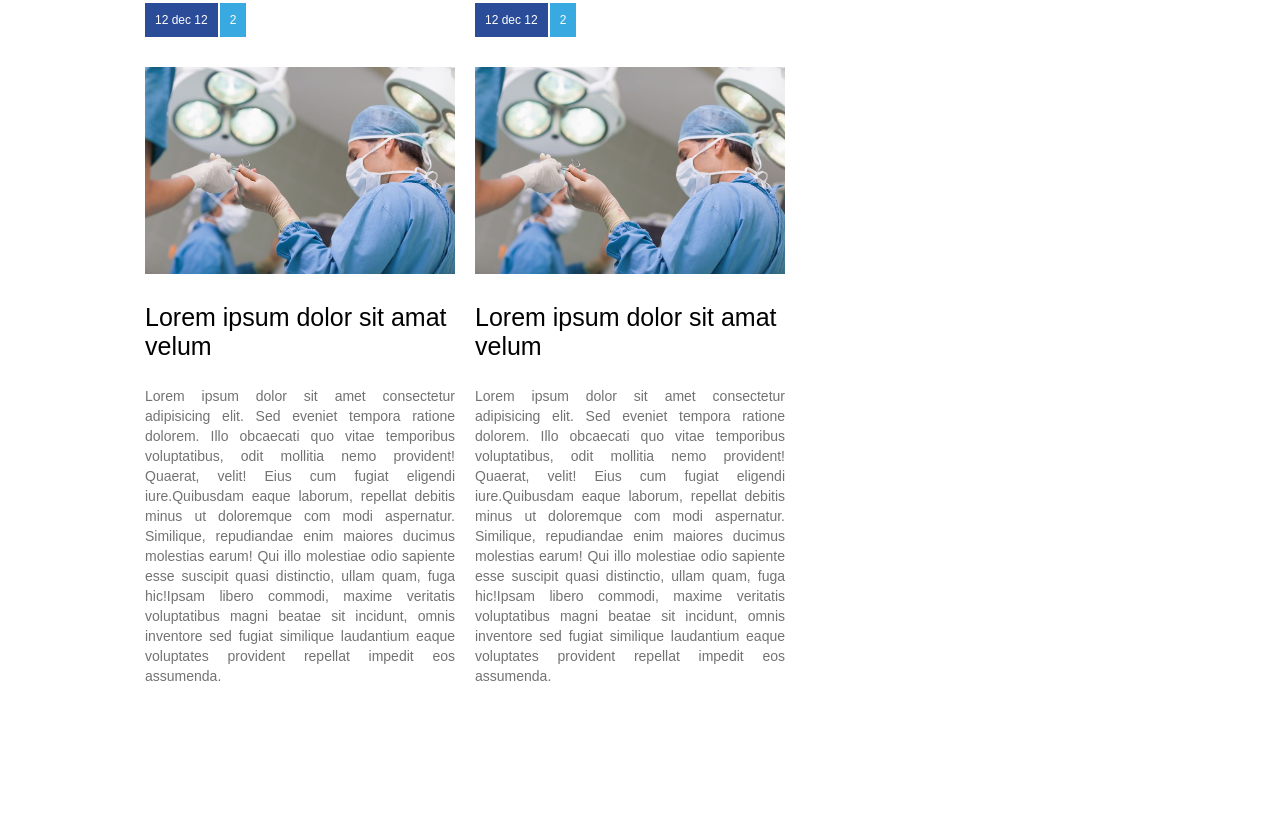
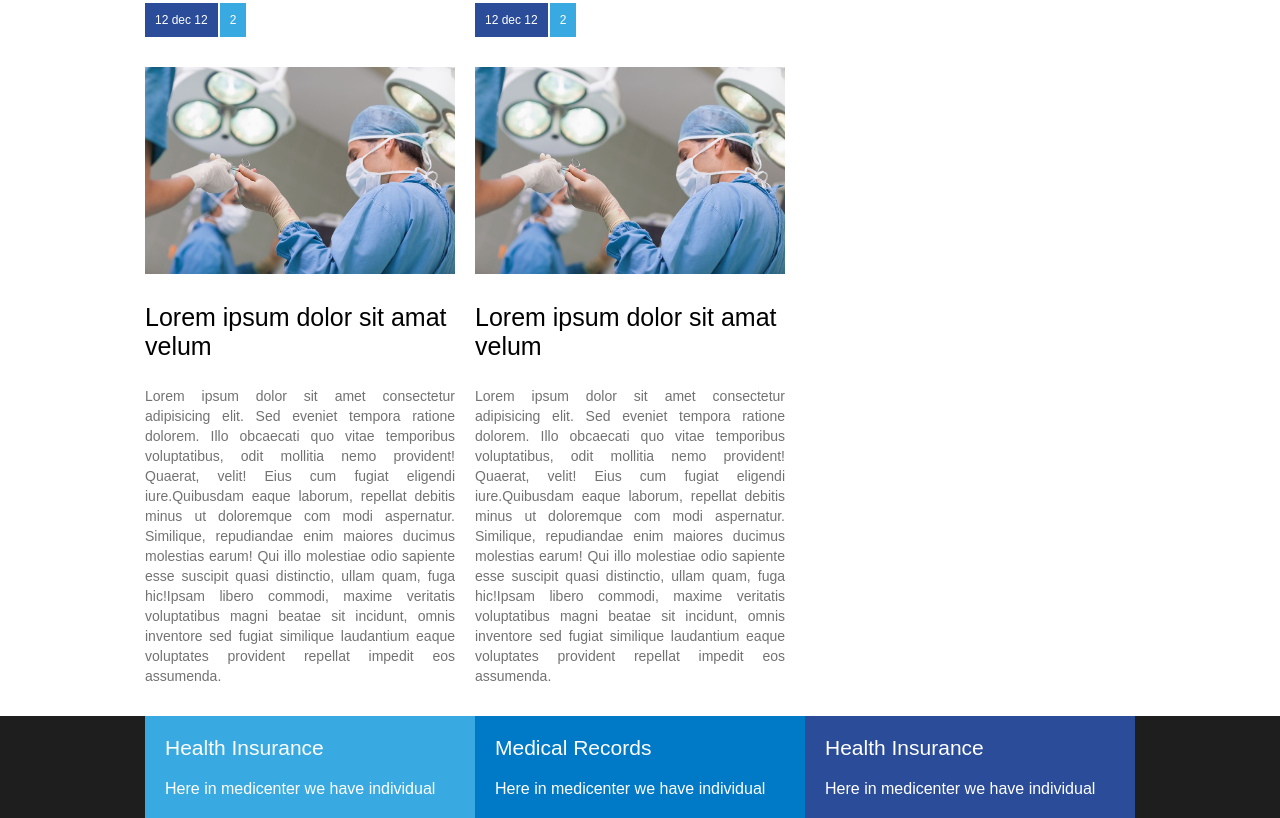
Before and after one commit to AndersonJean/mediaCenter, a plain HTML site: page index.html in a window 1280 px wide. Shown: the part 1577-2395 px from the top of the page. Before the commit the page ends 2293 px from the top, so only its background shows below. Drawn offline with Linux system fonts and the light colour scheme.

Commit message:
adicionando footer e elementos da primeira coluna

```diff
--- a/assets/css/style.css
+++ b/assets/css/style.css
@@ -5,6 +5,7 @@
     --option-two : #0079c7;
     --option-three : #2b4c99;
     --Color-widget: #000;
+    --footer-background:#1e1e1e;
 }
 
 *{
@@ -223,3 +224,36 @@ article .news_resume{
     display: flex;
     flex-wrap: wrap;
 }
+
+footer{
+    background-color: var(--footer-background);
+    display: flex;
+    justify-content: center;
+}
+
+.footer_infor_one, .footer_infor_two, .footer_infor_three{
+    flex: 1;
+    color: var(--Color-font-hover);
+    padding: 20px;
+}
+
+.footer_infor_one{
+    background-color: var(--Color-hover-primary);
+}
+
+.footer_infor_two{
+    background-color: var(--option-two);
+}
+
+.footer_infor_three{
+    background-color: var(--option-three);
+}
+
+.footer_infor_title{
+    font-size: 21px;
+    margin-bottom: 20px;
+}
+
+.footer_infor_desc{
+    font-size: 16px;
+}
--- a/index.html
+++ b/index.html
@@ -192,5 +192,30 @@
             </aside>
         </div>
     </section>
+
+    <footer>
+        <div class="container">
+            <div class="footer_infor_one">
+                <div class="footer_infor_title">Health Insurance</div>
+                <div class="footer_inform_desc">
+                    Here in medicenter we have individual
+                </div>
+            </div>
+
+            <div class="footer_infor_two">
+                <div class="footer_infor_title">Medical Records</div>
+                <div class="footer_inform_desc">
+                   Here in medicenter we have individual
+                </div>
+            </div>
+
+            <div class="footer_infor_three">
+                <div class="footer_infor_title">Health Insurance</div>
+                <div class="footer_inform_desc">
+                    Here in medicenter we have individual
+                </div>
+            </div>
+        </div>
+    </footer>
 </body>
 </html>
```
